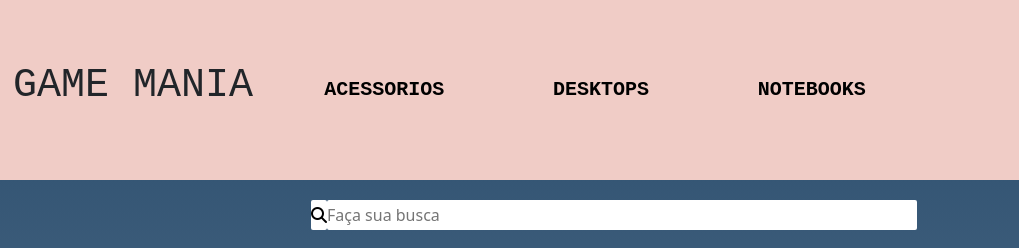
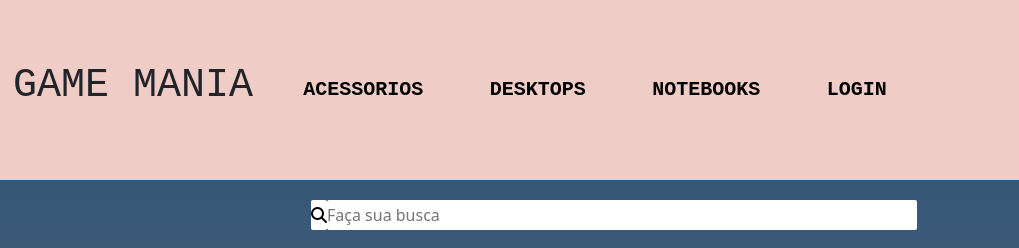
Before and after one commit to Telmo1/GameManiaPages, a plain HTML site: page index.html in a window 1280 px wide. Shown: the top 248 px of the page, 261-1280 px from the left. Drawn offline with nearby package versions, Linux system fonts and the light colour scheme; a web font is replaced by a local one.

Commit message:
Páginalogin

```diff
--- a/index.html
+++ b/index.html
@@ -21,6 +21,7 @@
                     <a href="index.html"><b>Acessorios</b></a>
                     <a href="index.html"><b>Desktops</b></a>
                     <a href="index.html"><b>Notebooks</b></a>
+                    <a href="login.html"><b>login</b></a>
 
         </nav>
         <a href="#" onclick="mostrarMenu()"><i id ='fas' class="fas fa-bars"></i></a>
```
